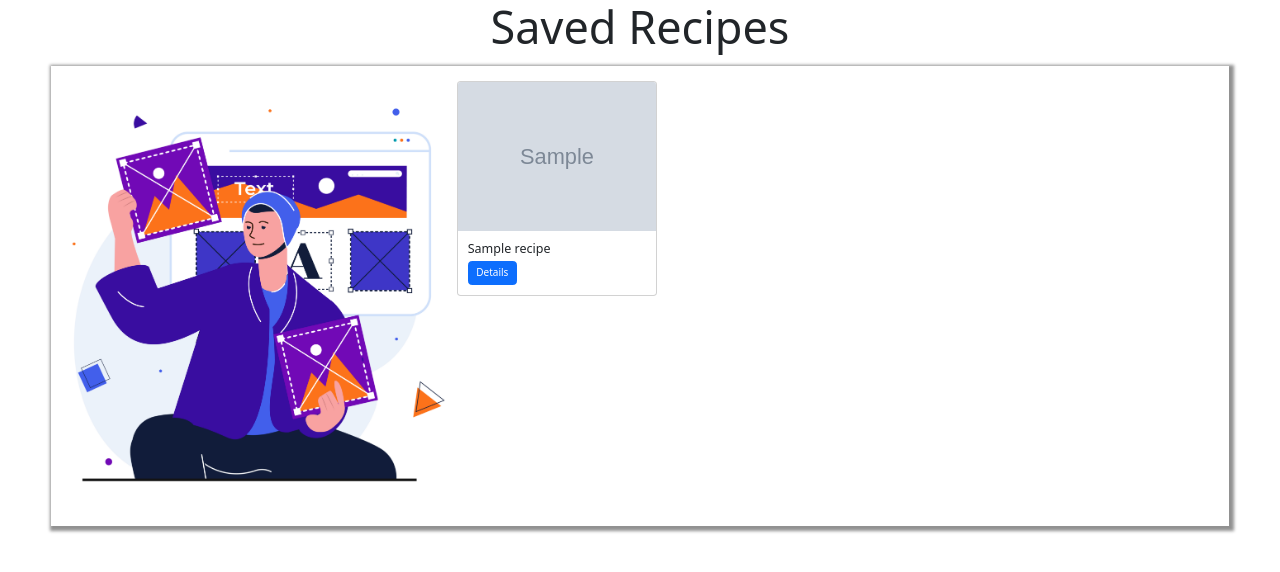
After one commit to Shahabr99/Foodies, a Flask app: template templates/collection.html in a window 1280 px wide. The commit adds this page. Shown: the top 572 px of the page. Run offline with Flask 3, Linux system fonts and the light colour scheme; the template is opened without the code that fills it: values that come from a table or form of the project are taken from there, others are empty; tables that the repository leaves empty hold one stand-in row (values such as "Sample post"); grey boxes marked "Sample" are stand-in pictures; parts of the project's set-up code (start-up, migrations or seed data) failed here and were passed over.

Commit message:
adding recipes and ingredients to database

```diff
--- a/app.py
+++ b/app.py
@@ -1,6 +1,6 @@
 from flask import Flask, render_template, redirect, session,  g, abort, flash, request
 import requests
-from models import db, connect_db, User, Meal, Category, Ingredient
+from models import db, connect_db, User, Recipe, Category, Ingredient
 from forms import Signup, Signin
 from sqlalchemy.exc import IntegrityError
 from secret import API_KEY
@@ -120,6 +120,39 @@ def get_data(id):
 
 @app.route('/recipe/<int:id>')
 def get_recipe(id):
-    recipe = get_recipe_info(id)
+    if not g.user:
+        flash("Unauthorized access", "danger")
+        return redirect('/')
 
-    return render_template('recipe.html', recipe=recipe)
+    recipe = Recipe.query.get(id)
+    ingredient= recipe.ingredients
+
+    if recipe:
+        return render_template('recipe.html', recipe=recipe)
+
+    else:
+        recipe = get_recipe_info(id)
+
+        new_recipe = Recipe(id=id, image=recipe['image'], title=recipe['title'], summary=recipe['summary'], instructions=recipe['instructions'])
+        db.session.add(new_recipe)
+        db.session.commit()
+
+        for ingredient in recipe['extendedIngredients']:
+            ingredient = Ingredient(name=ingredient['original'])
+            db.session.add(ingredient)
+            db.session.commit()
+
+        return render_template('recipe.html', recipe=recipe)
+
+
+@app.route('/recipe/<int:id>/collection')
+def add_recipe(id):
+    """User saving a recipe"""
+    if not g.user:
+        flash("Unauthorized access", "danger")
+        return redirect('/')
+
+
+    recipes = g.user.recipes
+
+    return render_template('collection.html', recipes=recipes)
--- a/static/app.css
+++ b/static/app.css
@@ -296,8 +296,8 @@ ul li a:active {
   grid-template-columns: 2fr 4fr;
   grid-template-rows: repeat(2, 1fr);
   border: 1px solid;
-  width: 92%;
-  height: 95%;
+  max-width: 92%;
+  max-height: 95%;
   margin: 1.2rem auto;
 }
 
@@ -323,8 +323,8 @@ ul li a:active {
 }
 
 .ingredients {
-  padding-left: 3.6rem;
-  padding-top: 2.2rem;
+  padding-left: 1.2rem;
+  padding-top: 0.6rem;
 }
 
 .instructions {
@@ -336,3 +336,25 @@ ul li a:active {
 .instr {
   font-size: 1.5rem;
 }
+
+/****** User's saved recipes ******/
+
+.saved-recipes {
+  display: grid;
+  grid-template-columns: 2fr 4fr;
+  grid-template-rows: 1fr 1fr;
+  column-gap: 1.2rem;
+  max-width: 92%;
+  max-height: 95%;
+  margin: 1.2rem auto;
+  box-shadow: 2px 2px 3px 3px #0000006e;
+}
+
+.stored-illustration {
+  background-image: url("/static/images/stored.jpg");
+  background-repeat: no-repeat;
+  background-position: center;
+  background-size: cover;
+  grid-column: 1 / 2;
+  grid-row: 1 / -1;
+}
--- /dev/null
+++ b/templates/collection.html
@@ -0,0 +1,16 @@
+{% extends 'base.html' %} {% block content %}
+<h1 class="display-2 text-center">Saved Recipes</h1>
+<main class="saved-recipes p-4">
+  <div class="stored-illustration"></div>
+  {% for recipe in recipes %}
+  <div class="card" style="width: 20rem">
+    <img src="{{recipe.image}}" class="card-img-top" alt="..." />
+    <div class="card-body">
+      <h5 class="card-title">{{recipe.title}}</h5>
+
+      <a href="/recipe/{{recipe.id}}" class="btn btn-primary">Details</a>
+    </div>
+  </div>
+  {% endfor %}
+</main>
+{% endblock %}
--- a/templates/user.html
+++ b/templates/user.html
@@ -39,6 +39,7 @@
         <li><a href="/">Home</a></li>
         <li><a href="/signup">Edit profile</a></li>
         <li><a href="/signin">Collection</a></li>
+        <li><a href="/signout">Sign out</a></li>
       </ul>
     </nav>
     <main class="main-container">
```
Also changed, not shown: models.py (+15 -12 lines), templates/recipe.html (+7 -4 lines), static/images/stored.jpg (added), templates/404.html (added).
